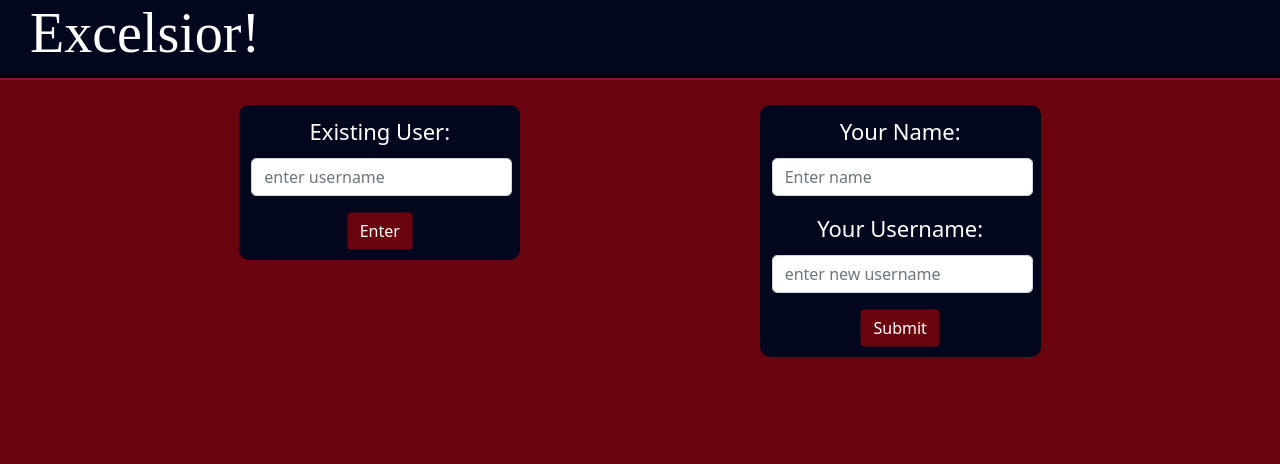
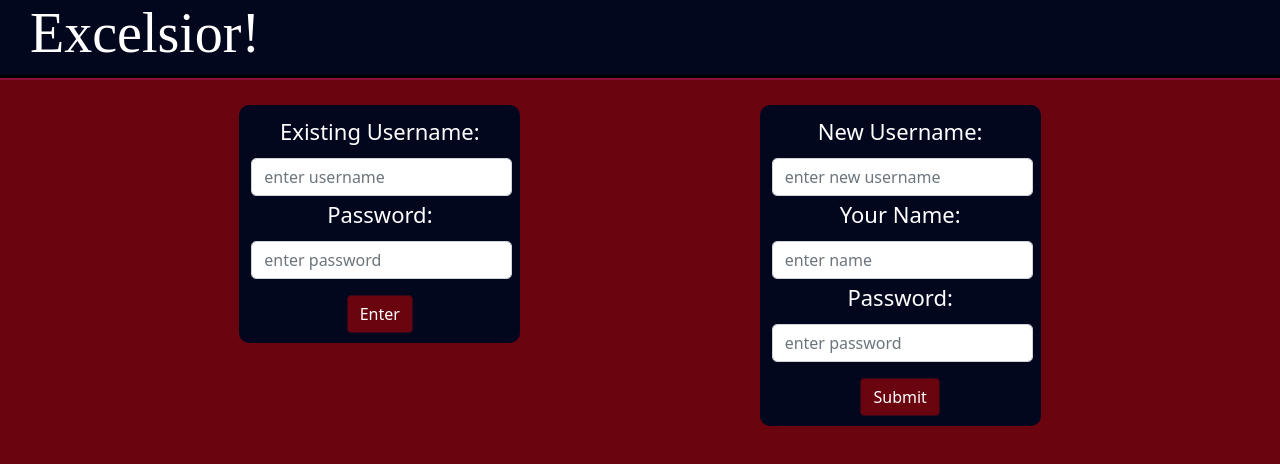
Before and after one commit to lfoster1150/excelsior, a React (Create React App) app in the folder client/: page / in a window 1280 px wide. Shown: the top 464 px of the page. Built offline with nearby package versions, Linux system fonts and the light colour scheme; no server answers; a web font is replaced by a local one.

Commit message:
Login functional from front end

```diff
--- a/client/package.json
+++ b/client/package.json
@@ -6,6 +6,7 @@
     "@testing-library/jest-dom": "^5.14.1",
     "@testing-library/react": "^11.2.7",
     "@testing-library/user-event": "^12.8.3",
+    "axios": "^0.24.0",
     "bootstrap": "^5.1.0",
     "dotenv": "^8.2.0",
     "react": "^17.0.2",
--- a/client/src/App.js
+++ b/client/src/App.js
@@ -1,10 +1,11 @@
-import React, { useState } from 'react'
+import React, { useState, useEffect } from 'react'
 import './styles/App.css'
 import Home from './pages/Home'
 import User from './pages/User'
 import Stack from './pages/Stack'
 import ComicDetails from './pages/ComicDetails'
 import MarvelComicDetails from './pages/MarvelComicDetails'
+import { CheckSession } from './services/Auth'
 import { Route, Switch } from 'react-router-dom'
 import MarvelSearch from './pages/MarvelSearch'
 require('dotenv').config()
@@ -12,6 +13,30 @@ require('dotenv').config()
 function App() {
   const [currentUsername, setCurrentUsername] = useState('')
   const [currentSearch, setCurrentSearch] = useState('')
+  const [authenticated, toggleAuthenticated] = useState(false)
+  const [user, setUser] = useState(null)
+
+  const checkToken = async () => {
+    //If a token exists, sends token to localstorage to persist logged in user
+    const session = await CheckSession()
+    setUser(session)
+    toggleAuthenticated(true)
+  }
+  // log out
+  const handleLogOut = () => {
+    //Reset all auth related state and clear localstorage
+    setUser(null)
+    toggleAuthenticated(false)
+    localStorage.clear()
+  }
+
+  useEffect(() => {
+    const token = localStorage.getItem('token')
+    // Check if token exists before requesting to validate the token
+    if (token) {
+      checkToken()
+    }
+  }, [])
 
   return (
     <div className="App">
@@ -24,6 +49,11 @@ function App() {
               {...props}
               currentUsername={currentUsername}
               setCurrentUsername={setCurrentUsername}
+              authenticated={authenticated}
+              user={user}
+              handleLogOut={handleLogOut}
+              setUser={setUser}
+              toggleAuthenticated={toggleAuthenticated}
             />
           )}
         />
--- a/client/src/pages/Home.js
+++ b/client/src/pages/Home.js
@@ -2,61 +2,48 @@ import React, { useState } from 'react'
 import axios from 'axios'
 import { BASE_URL } from '../globals'
 import { Button, Form } from 'react-bootstrap'
+import { SignInUser, RegisterUser } from '../services/Auth'
 
 const Home = (props) => {
+  const [newFormValues, setNewFormValues] = useState({ username: '', name: '', password: '' })
+  const [existingFormValues, setExistingFormValues] = useState({ username: '', password: '' })
+
+
   const [usernameQuery, setUsernameQuery] = useState('')
   const [newUsernameQuery, setNewUsernameQuery] = useState('')
   const [newNameQuery, setNewNameQuery] = useState('')
-  const { setCurrentUsername } = props
+  const { setUser, toggleAuthenticated } = props
 
   // submit button onClick: adds new user to DB
   const postNewUser = async (e) => {
     e.preventDefault()
-    try {
-      await axios
-        .post(`${BASE_URL}/user`, {
-          username: newUsernameQuery,
-          name: newNameQuery
-        })
-        .then(function (response) {
-          console.log(response)
-        })
-        .catch((error) => {
-          console.log(error)
-        })
-      setUsernameQuery(newUsernameQuery)
-    } catch (err) {
-      console.log(err)
-    }
+    await RegisterUser(newFormValues)
+    setExistingFormValues({ username: newFormValues.username, password: '' })
   }
 
-  // from getByUsername: travels to user page based on entered username
+  // from handleSubmit: travels to user page based on entered username
   const sendToUserPage = () => {
-    props.history.push(`/user/${usernameQuery}`)
+    props.history.push(`/user/${existingFormValues.username}`)
   }
 
   // enter button onClick: handles axios call based on entered username
-  const getByUsername = async (e) => {
+  const handleSubmit = async (e) => {
     e.preventDefault()
-    try {
-      setCurrentUsername(usernameQuery)
-      await axios.get(`${BASE_URL}/user/${usernameQuery}`)
-      sendToUserPage()
-    } catch (err) {
-      console.log(err)
-    }
+    const payload = await SignInUser(existingFormValues)
+    setExistingFormValues({ username: '', password: '' })
+    setUser(payload)
+    toggleAuthenticated(true)
+    sendToUserPage()
   }
 
   // the three following functions handle input fields onChange
-  const handleChange = (event) => {
-    setUsernameQuery(event.target.value)
+  const handleNewChange = (e) => {
+    setNewFormValues({ ...newFormValues, [e.target.name]: e.target.value })
   }
-  const handleChangeNewUser = (event) => {
-    setNewUsernameQuery(event.target.value)
+  const handleExistingChange = (e) => {
+    setExistingFormValues({ ...existingFormValues, [e.target.name]: e.target.value })
   }
-  const handleChangeNewName = (event) => {
-    setNewNameQuery(event.target.value)
-  }
+
   return (
     <div className="page ">
       <header className="header-home">
@@ -64,14 +51,23 @@ const Home = (props) => {
       </header>
       <div className="home-page">
         <div>
-          <Form className="bootstrap-form-contain" onSubmit={getByUsername}>
+          <Form className="bootstrap-form-contain" onSubmit={handleSubmit}>
             <Form.Group className="mb-3" controlId="formBasicUsername">
-              <Form.Label>Existing User:</Form.Label>
+              <Form.Label>Existing Username:</Form.Label>
               <Form.Control
-                type="username"
+                type="text"
+                name="username"
                 placeholder="enter username"
-                value={usernameQuery}
-                onChange={handleChange}
+                value={existingFormValues.name}
+                onChange={handleExistingChange}
+                />
+              <Form.Label>Password:</Form.Label>
+              <Form.Control
+                type="password"
+                name="password"
+                placeholder="enter password"
+                value={existingFormValues.password}
+                onChange={handleExistingChange}
               />
             </Form.Group>
             <Button variant="primary" type="submit" className="submit-button">
@@ -81,22 +77,30 @@ const Home = (props) => {
         </div>
         <div>
           <Form className="bootstrap-form-contain" onSubmit={postNewUser}>
-            <Form.Group className="mb-3" controlId="formBasicName">
+            <Form.Group className="mb-3" controlId="formBasicUsername">
+              <Form.Label>New Username:</Form.Label>
+              <Form.Control
+                type="text"
+                name="username"
+                placeholder="enter new username"
+                value={newFormValues.username}
+                onChange={handleNewChange}
+              />
               <Form.Label>Your Name:</Form.Label>
               <Form.Control
-                type="name"
-                placeholder="Enter name"
-                value={newNameQuery}
-                onChange={handleChangeNewName}
+                type="text"
+                name="name"
+                placeholder="enter name"
+                value={newFormValues.name}
+                onChange={handleNewChange}
               />
-            </Form.Group>
-            <Form.Group className="mb-3" controlId="formBasicUsername">
-              <Form.Label>Your Username:</Form.Label>
+              <Form.Label>Password:</Form.Label>
               <Form.Control
-                type="username"
-                placeholder="enter new username"
-                value={newUsernameQuery}
-                onChange={handleChangeNewUser}
+                type="password"
+                name="password"
+                placeholder="enter password"
+                value={newFormValues.password}
+                onChange={handleNewChange}
               />
             </Form.Group>
             <Button variant="primary" type="submit" className="submit-button">
```
Also changed, not shown: 1 other file (tests, documents, lock files or other folders).
